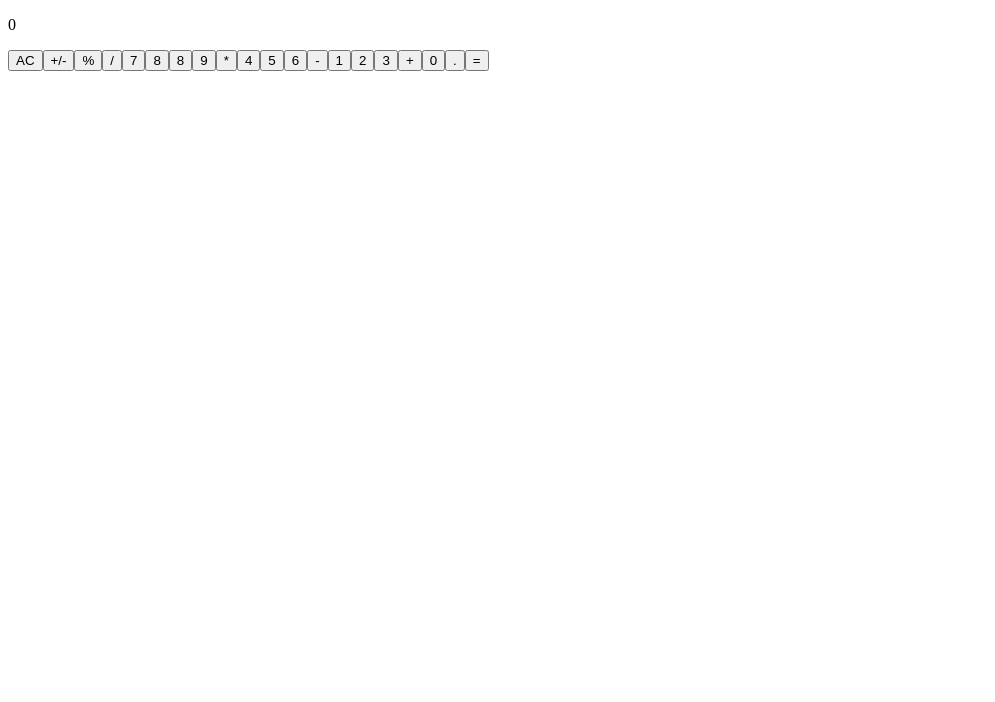
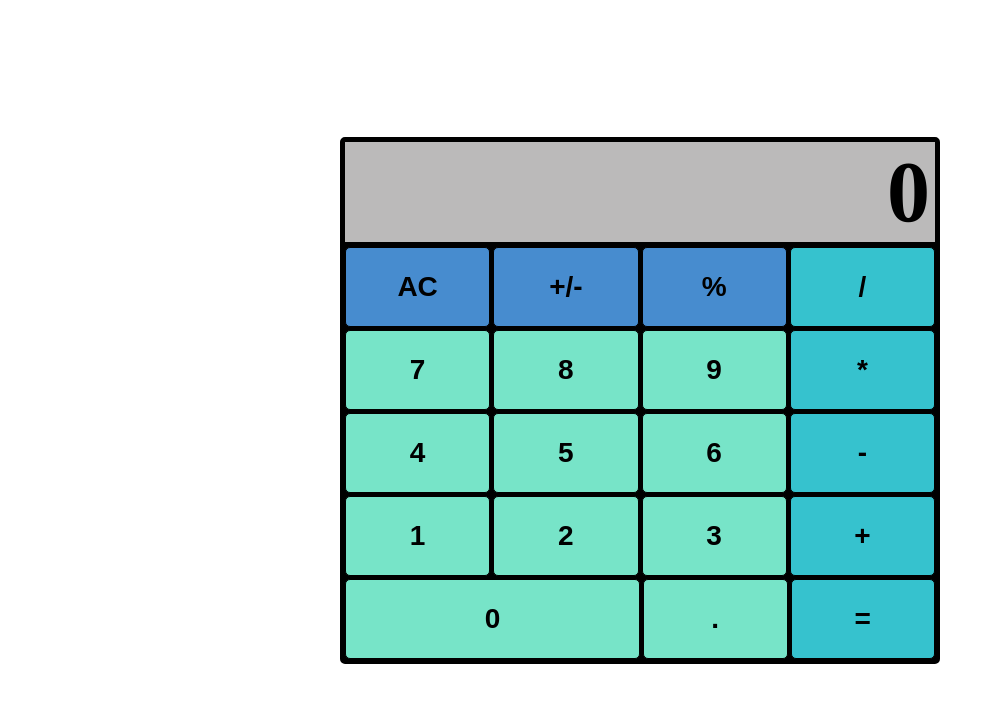
Before and after one commit to dawidtt/calculator-ui, a plain HTML site: page index.html in a window 1280 px wide. Shown: the whole page, without its empty margins (0-995 px from the left). Drawn offline with Linux system fonts and the light colour scheme.

Commit message:
add style to calculator

```diff
--- a/index.html
+++ b/index.html
@@ -4,6 +4,7 @@
     <meta charset="UTF-8" />
     <meta name="viewport" content="width=device-width, initial-scale=1.0" />
     <title>Calculator</title>
+    <link rel="stylesheet" href="style.css" />
   </head>
   <body>
     <div id="container">
@@ -12,15 +13,19 @@
           <p>0</p>
         </div>
         <div id="buttons">
-          <button>AC</button><button>+/-</button><button>%</button
-          ><button>/</button><button>7</button><button>8</button
-          ><button>8</button><button>9</button><button>*</button
-          ><button>4</button><button>5</button><button>6</button
-          ><button>-</button><button>1</button><button>2</button
-          ><button>3</button><button>+</button><button>0</button
-          ><button>.</button><button>=</button>
+          <button class="blue">AC</button><button class="blue">+/-</button
+          ><button class="blue">%</button><button class="orange">/</button
+          ><button class="green">7</button><button class="green">8</button
+          ><button class="green">9</button><button class="orange">*</button
+          ><button class="green">4</button><button class="green">5</button
+          ><button class="green">6</button><button class="orange">-</button
+          ><button class="green">1</button><button class="green">2</button
+          ><button class="green">3</button><button class="orange">+</button
+          ><button class="green zero">0</button><button class="green">.</button
+          ><button class="orange">=</button>
         </div>
       </div>
     </div>
+    <script src="script.js"></script>
   </body>
 </html>
--- a/style.css
+++ b/style.css
@@ -0,0 +1,57 @@
+* {
+  box-sizing: border-box;
+  margin: 0;
+  padding: 0;
+}
+
+#container {
+  min-height: 100vh;
+  display: flex;
+  justify-content: center;
+  align-items: center;
+}
+
+#calculator {
+  border: 5px solid black;
+  width: 600px;
+  border-radius: 5px;
+}
+#result {
+  text-align: right;
+  height: 100px;
+  background-color: rgb(187, 186, 186);
+}
+#result p {
+  font-size: 86px;
+  font-weight: 900;
+  margin-right: 5px;
+}
+#buttons {
+  display: flex;
+  flex-wrap: wrap;
+  gap: 3px;
+  background-color: black;
+  padding-top: 5px;
+}
+
+button {
+  flex-grow: 1;
+  flex-basis: calc(25% - 3px);
+  height: 80px;
+  border: 1px solid black;
+  border-radius: 5px;
+  font-weight: 800;
+  font-size: 28px;
+}
+button.green {
+  background-color: #77e4c8;
+}
+button.blue {
+  background-color: #478ccf;
+}
+button.orange {
+  background-color: #36c2ce;
+}
+.zero {
+  flex-basis: 50%;
+}
```
